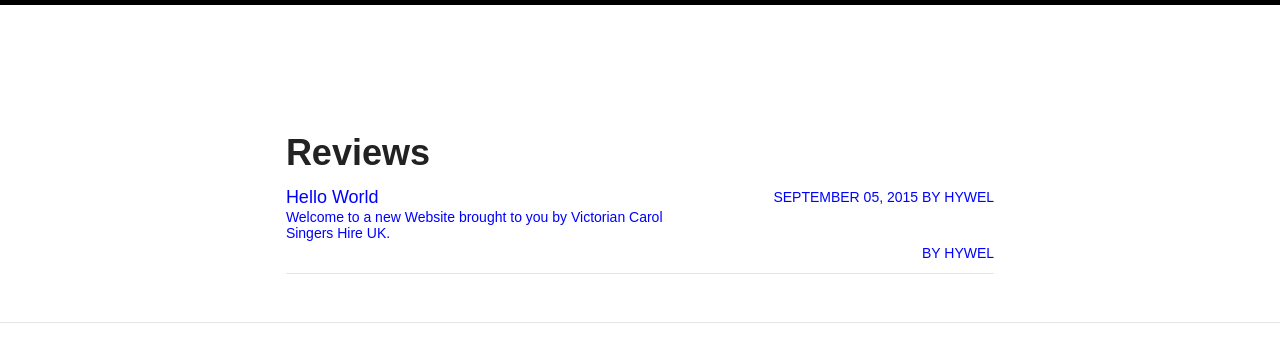
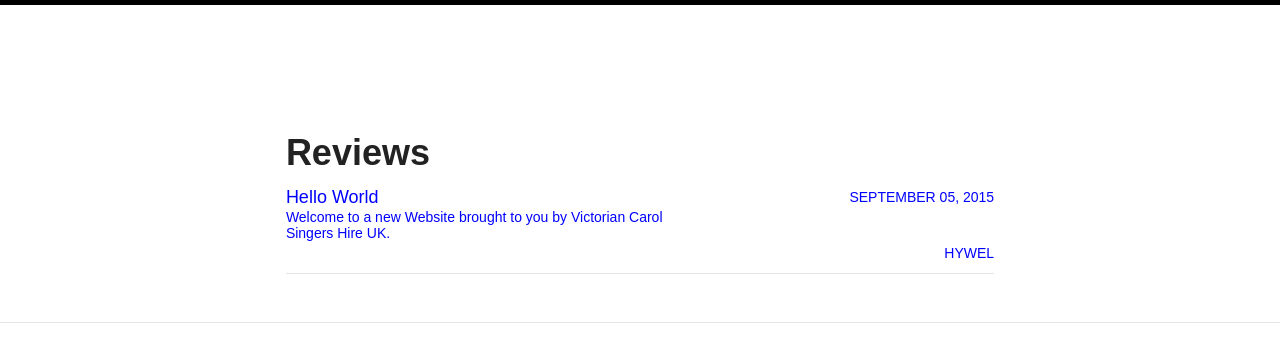
Before and after one commit to hyweljohnllewellyn/victoriancarolsingers, a Jekyll site: the page built from reviews/index.md, in a window 1280 px wide. Shown: the top 362 px of the page. Built offline with Jekyll 4.4.1, drawn with Linux system fonts in a browser that asks for light colours; nearby versions of some CDN libraries.

Commit message:
author name

```diff
--- a/reviews/index.md
+++ b/reviews/index.md
@@ -7,6 +7,6 @@ search_omit: true
 
 <ul class="post-list">
 {% for post in site.categories.review %}
-  <li><article><a href="{{ site.url }}{{ post.url }}">{{ post.title }} <span class="entry-date"><time datetime="{{ post.date | date_to_xmlschema }}">{{ post.date | date: "%B %d, %Y" }}</time> By {{ post.authorname }}</span>{% if post.excerpt %} <span class="excerpt">{{ post.excerpt }}</span>{% endif %}{% if post.authorname %}<span class="entry-date">By {{ post.authorname }}</span>{% endif %}</a></article></li>
+  <li><article><a href="{{ site.url }}{{ post.url }}">{{ post.title }} <span class="entry-date"><time datetime="{{ post.date | date_to_xmlschema }}">{{ post.date | date: "%B %d, %Y" }}</time> </span>{% if post.excerpt %} <span class="excerpt">{{ post.excerpt }}</span>{% endif %}{% if post.authorname %}<span class="entry-date">{{ post.authorname }}</span>{% endif %}</a></article></li>
 {% endfor %}
 </ul>
```
